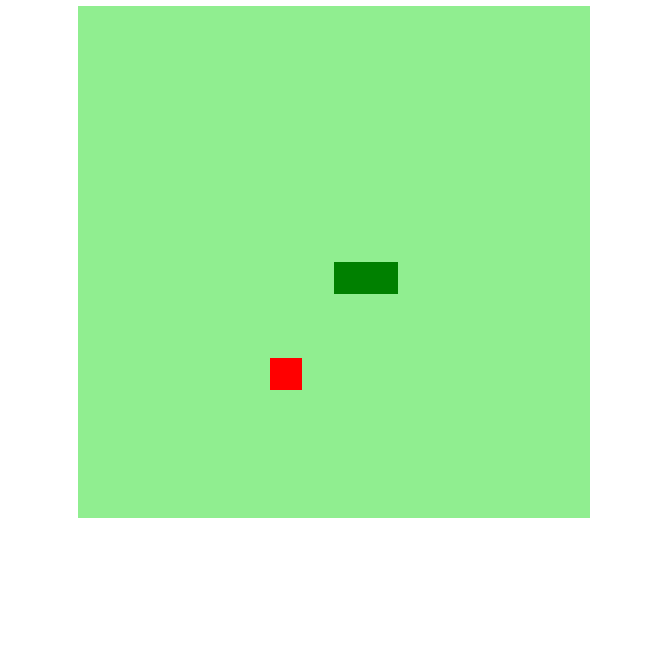
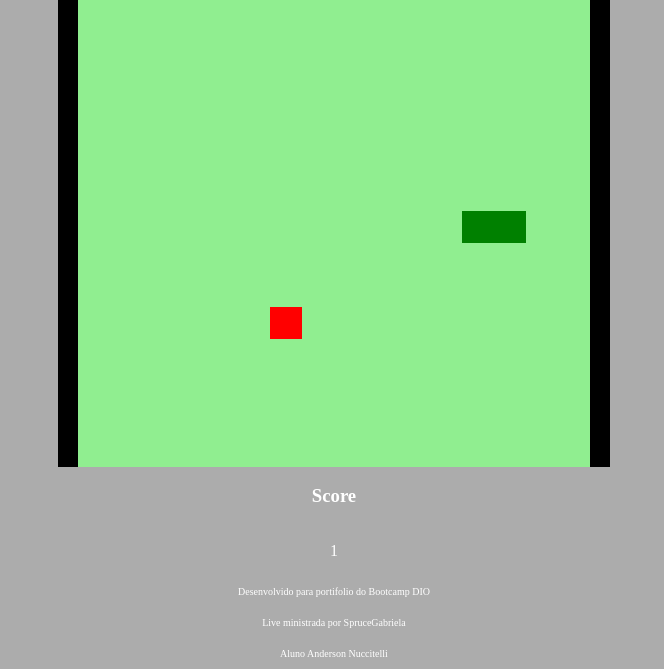
Before and after one commit to A-Nuccitelli/SNAKE-GAME-DIO, a plain HTML site: page snake-game/index.html in a window 1280 px wide. Shown: the part 166-835 px from the top of the page, without its empty margins (282-946 px from the left). Before the commit the page ends 800 px from the top, so only its background shows below. Drawn offline with Linux system fonts and the light colour scheme.

Commit message:
Inserido placar, modificado para um unico botão de movimento e melhorada aparencia

```diff
--- a/snake-game/index.html
+++ b/snake-game/index.html
@@ -10,6 +10,19 @@
 </head>
 <body>
     <h1>SNAKE GAME!</h1>
+    <p>Desenvolvido para crianças menores de 3 anos, com 1 tecla, todos os movimentos serão feitos.</p>
+    <p>Para jogar, pressione sempre o "ESPAÇO" do teclado</p>
+    <div class="snake">
     <canvas id="snake" width="512" height="512"></canvas>
+    </div>
+    <div class="placar">
+        <h3>Score</h3>
+        <p id="result" class="resultado">0</p>
+    </div>
 </body>
+<footer class="footer">
+    <p>Desenvolvido para portifolio do Bootcamp DIO</p>
+    <p>Live ministrada por SpruceGabriela</p>
+    <p>Aluno Anderson Nuccitelli</p>
+</footer>
 </html>
--- a/snake-game/script.js
+++ b/snake-game/script.js
@@ -1,6 +1,9 @@
 let canvas = document.getElementById("snake"); //criar elemento que irá rodar o jogo
 let context = canvas.getContext("2d"); //....
 let box = 32;
+let estadoPosicao = 1;
+let contagem = 0;
+let digitalElement = document.querySelector('.resultado');
 let snake = []; //criar cobrinha como lista, já que ela vai ser uma série de coordenadas, que quando pintadas, criam os quadradinhos
 snake[0] ={
     x: 8 * box,
@@ -33,10 +36,21 @@ function drawFood (){
 document.addEventListener('keydown', update);
 
 function update(event){
+    if(event.keyCode == 32)estadoPosicao++
+    if(estadoPosicao == 1) direction = 'right';
+    if(estadoPosicao == 2) direction = 'down';
+    if(estadoPosicao == 3) direction = 'left';
+    if(estadoPosicao == 4) direction = 'up';
+    if(direction == 'up' && estadoPosicao == 4) estadoPosicao = 0;
+
+    console.log(event.keyCode);
+    console.log(estadoPosicao);
+ /*
     if(event.keyCode == 37 && direction != 'right') direction = 'left';
     if(event.keyCode == 38 && direction != 'down') direction = 'up';
     if(event.keyCode == 39 && direction != 'left') direction = 'right';
     if(event.keyCode == 40 && direction != 'up') direction = 'down';
+    console.log(event.keyCode);*/
 }
 
 function iniciarJogo(){
@@ -49,7 +63,7 @@ function iniciarJogo(){
     for(i = 1; i < snake.length; i++){
         if(snake[0].x == snake[i].x && snake[0].y == snake[i].y){
             clearInterval(jogo);
-            alert('Game Over :(');
+            alert(`Game Over :( .. Seu placar foi ${contagem}`);
         }
     }
 
@@ -67,9 +81,12 @@ function iniciarJogo(){
 
     if(snakeX != food.x || snakeY != food.y){
         snake.pop(); //pop tira o último elemento da lista
+
     }else{
         food.x = Math.floor(Math.random() * 15 +1) * box;
         food.y = Math.floor(Math.random() * 15 +1) * box;
+        contagem++;
+
     }
 
     let newHead ={
@@ -78,6 +95,7 @@ function iniciarJogo(){
     }
 
     snake.unshift(newHead); //método unshift adiciona como primeiro quadradinho da cobrinha
+    digitalElement.innerHTML = `${contagem}`;
 }
 
-let jogo = setInterval(iniciarJogo, 100);
+let jogo = setInterval(iniciarJogo, 220);
--- a/snake-game/style.css
+++ b/snake-game/style.css
@@ -5,6 +5,39 @@ body{
     flex-direction: column;
     justify-content: center;
     align-items: center;
-    background-color:white;
-    color: rgb(52, 165, 52);
+    background-color:rgb(172, 172, 172);
+    color: #ffffff;
+
 }
+
+.snake {
+    background-color: rgb(0, 0, 0);
+    width: 552px;
+    height: 552px;
+    display: flex;
+    flex-direction: column;
+    justify-content: center;
+    align-items: center;
+}
+
+.placar{
+    display: flex;
+    flex-direction: column;
+    justify-content: center;
+    align-items: center;
+}
+
+.resultado {
+    display: flex;
+    flex-direction: column;
+    justify-content: center;
+    align-items: center;
+}
+
+.footer {
+    display: flex;
+    flex-direction: column;
+    justify-content: center;
+    align-items: center;
+    font-size: x-small;
+}
```
